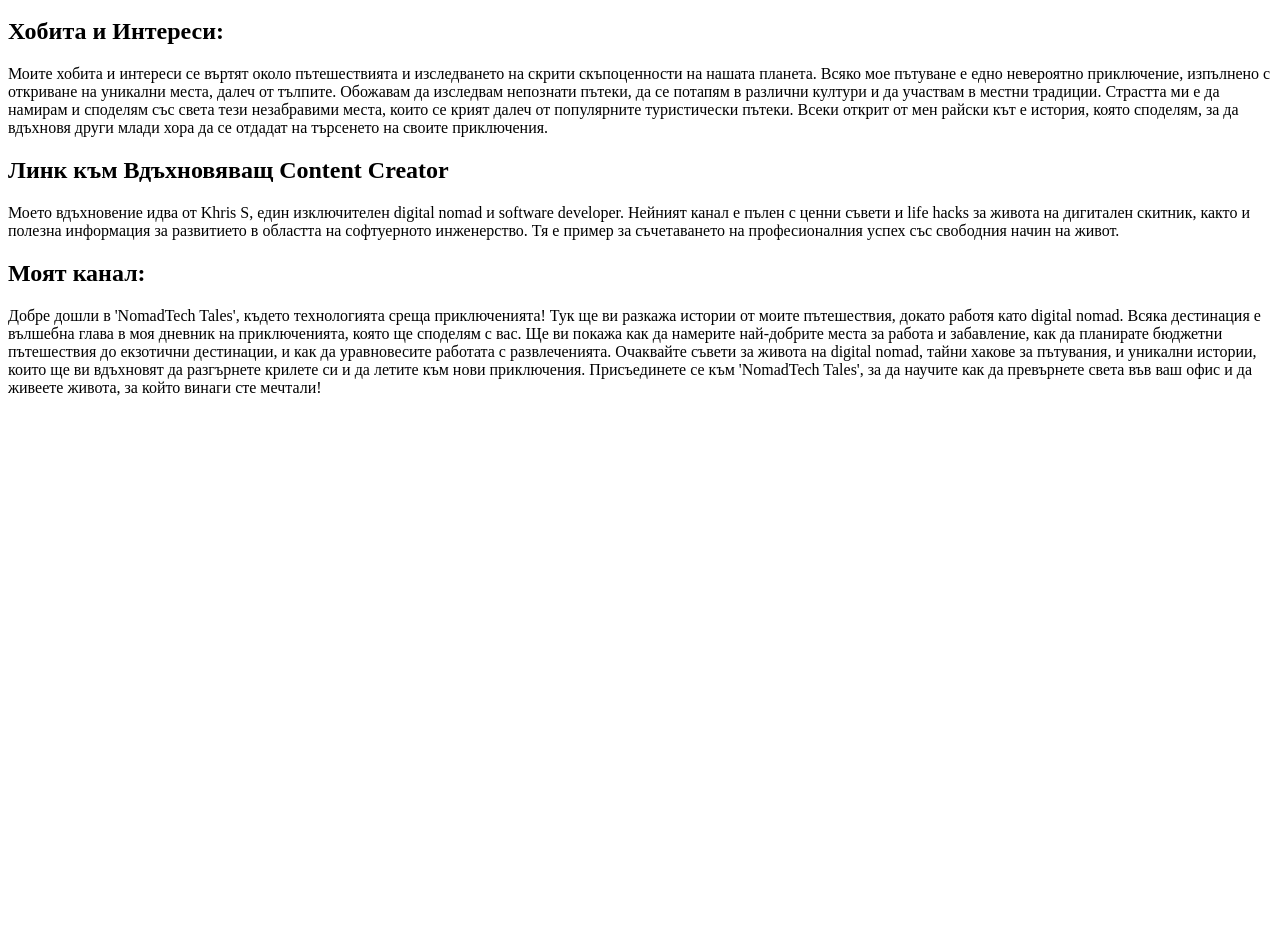
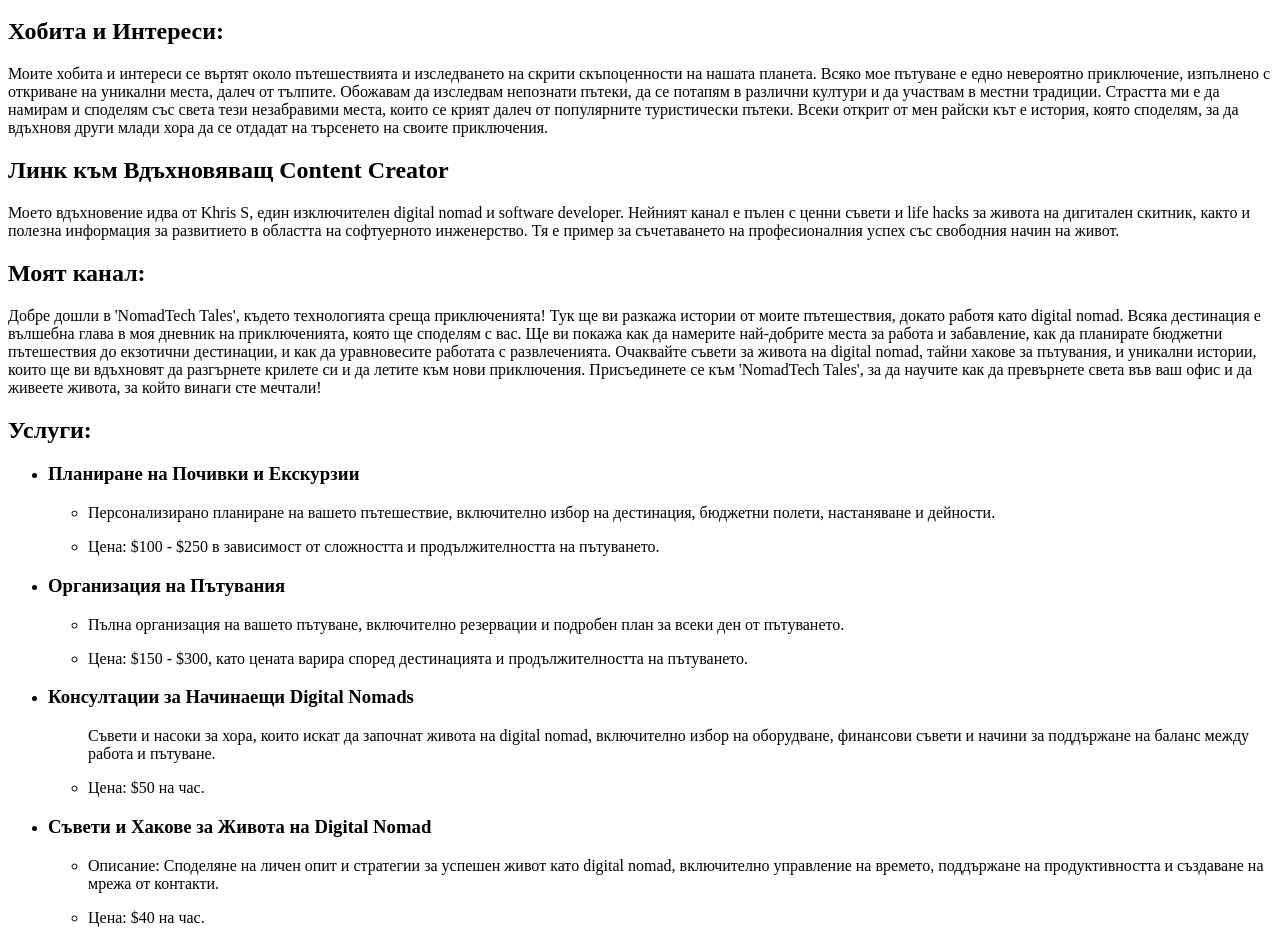
Before and after one commit to nilstreet/stu2001321045, a plain HTML site: page index.html in a window 1280 px wide. Shown: the part 119-1062 px from the top of the page. Before the commit the page ends 800 px from the top, so only its background shows below. Drawn offline with Linux system fonts and the light colour scheme.

Commit message:
Add 'Services and Pricing' section with detailed offerings and example prices

```diff
--- a/index.html
+++ b/index.html
@@ -24,6 +24,49 @@
         <h2>Моят канал:</h2>
         <p>Добре дошли в 'NomadTech Tales', където технологията среща приключенията! Тук ще ви разкажа истории от моите пътешествия, докато работя като digital nomad. Всяка дестинация е вълшебна глава в моя дневник на приключенията, която ще споделям с вас. Ще ви покажа как да намерите най-добрите места за работа и забавление, как да планирате бюджетни пътешествия до екзотични дестинации, и как да уравновесите работата с развлеченията. Очаквайте съвети за живота на digital nomad, тайни хакове за пътувания, и уникални истории, които ще ви вдъхновят да разгърнете крилете си и да летите към нови приключения. Присъединете се към 'NomadTech Tales', за да научите как да превърнете света във ваш офис и да живеете живота, за който винаги сте мечтали!</p>
     </section>
+    <section>
+        <h2>Услуги:</h2>
+        <ul>
+        <li><h3>Планиране на Почивки и Екскурзии</h3> </li>
+        <ul>
+            <li>
+                <p>Персонализирано планиране на вашето пътешествие, включително избор на дестинация, бюджетни полети, настаняване и дейности.</p>
+            </li>
+            <li>
+                <p>Цена: $100 - $250 в зависимост от сложността и продължителността на пътуването.</p>
+            </li>
+        </ul>
+
+        <li><h3>Организация на Пътувания</h3></li>
+        <ul>
+            <li>
+                <p>Пълна организация на вашето пътуване, включително резервации и подробен план за всеки ден от пътуването.</p>
+            </li>
+            <li>
+                <p>Цена: $150 - $300, като цената варира според дестинацията и продължителността на пътуването.</p>
+            </li>
+        </ul>
+
+        <li><h3>Консултации за Начинаещи Digital Nomads</h3></li>
+        <ul>
+            <lii>
+                <p>Съвети и насоки за хора, които искат да започнат живота на digital nomad, включително избор на оборудване, финансови съвети и начини за поддържане на баланс между работа и пътуване.</p>
+            </li>
+            <li>
+                <p>Цена: $50 на час.</p>
+            </li>
+        </ul>
+
+        <li><h3>Съвети и Хакове за Живота на Digital Nomad</h3></li>
+        <ul>
+            <li>
+                <p>Описание: Споделяне на личен опит и стратегии за успешен живот като digital nomad, включително управление на времето, поддържане на продуктивността и създаване на мрежа от контакти.</p>
+            </li>
+            <li>
+                <p>Цена: $40 на час.</p>
+            </li>
+        </ul>
+    </section>
 
 </body>
 </html>
```
